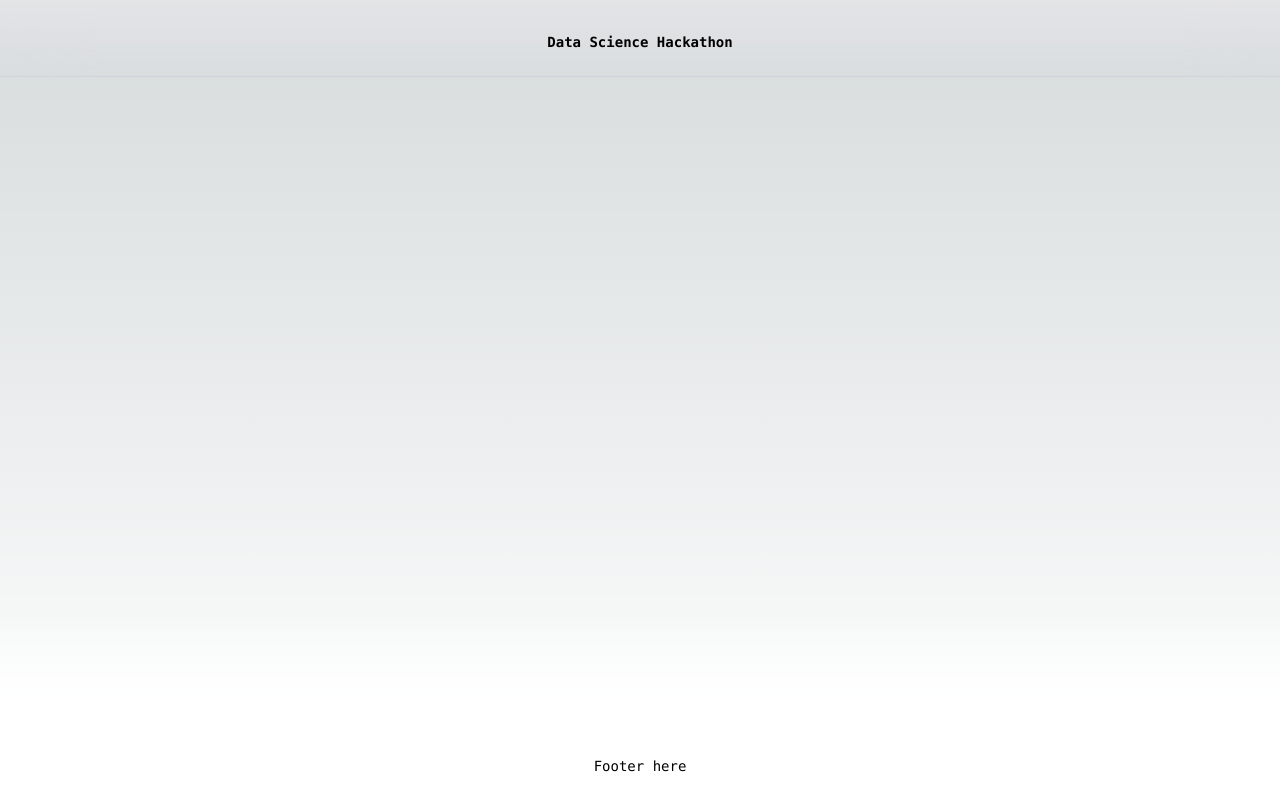
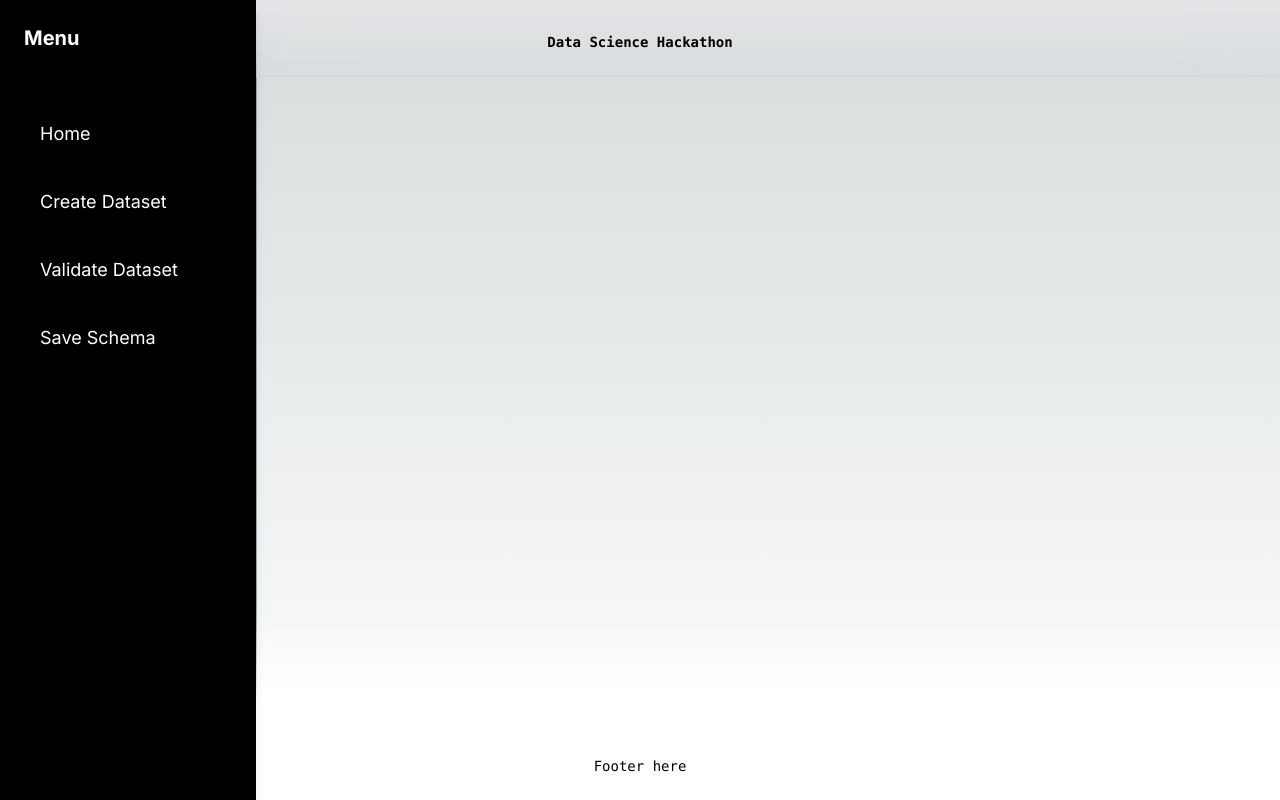
Before and after one commit to uon-drs/improved-octo-giggle, a Next.js app in the folder iog-ui/: page / in a window 1280 px wide. Built offline with nearby package versions, Linux system fonts and the light colour scheme.

Commit message:
Added sidenav on landing page (#14)
* Added sidenav on landing page

* Added sidenav on landing page

```diff
--- a/iog-ui/app/page.tsx
+++ b/iog-ui/app/page.tsx
@@ -1,6 +1,24 @@
 export default function Home() {
   return (
-    <main className="flex min-h-screen flex-col items-center justify-between p-24">
+    <main className="flex min-h-screen flex-col p-24">
+      {/* Side Navigation */}
+      <nav className="fixed top-0 left-0 h-full w-64 bg-black text-white shadow-lg z-20">
+        <div className="p-6">
+          <h2 className="text-xl font-bold mb-6">Menu</h2>
+          <ul className="mt-14 space-y-4">
+            <li><a href="/" className="block py-3 px-4 text-lg hover:bg-gray-700 rounded">Home</a></li>
+            <li><a href="#" className="block py-3 px-4 text-lg hover:bg-gray-700 rounded">Create Dataset</a></li>
+            <li><a href="#" className="block py-3 px-4 text-lg hover:bg-gray-700 rounded">Validate Dataset</a></li>
+            <li><a href="#" className="block py-3 px-4 text-lg hover:bg-gray-700 rounded">Save Schema</a></li>
+          </ul>
+        </div>
+      </nav>
+
+      {/* Divider */}
+      <div className="fixed top-0 left-64 h-full w-px bg-gray-400 z-10"></div>
+
+      {/* Main Content */}
+      <div className="ml-64 flex flex-col w-full pl-6">
         <div className="z-10 w-full max-w-5xl items-center justify-between font-mono text-sm">
           <p className="fixed left-0 top-0 flex w-full justify-center border-b border-gray-300 bg-gradient-to-b from-zinc-200 pb-6 pt-8 backdrop-blur-2xl dark:border-neutral-800 dark:bg-zinc-800/30 dark:from-inherit">
             <code className="font-mono font-bold">Data Science Hackathon</code>
@@ -9,6 +27,7 @@ export default function Home() {
             Footer here
           </div>
         </div>
+      </div>
     </main>
   );
 }
```
Lines whose indentation alone changed are shown as unchanged.
